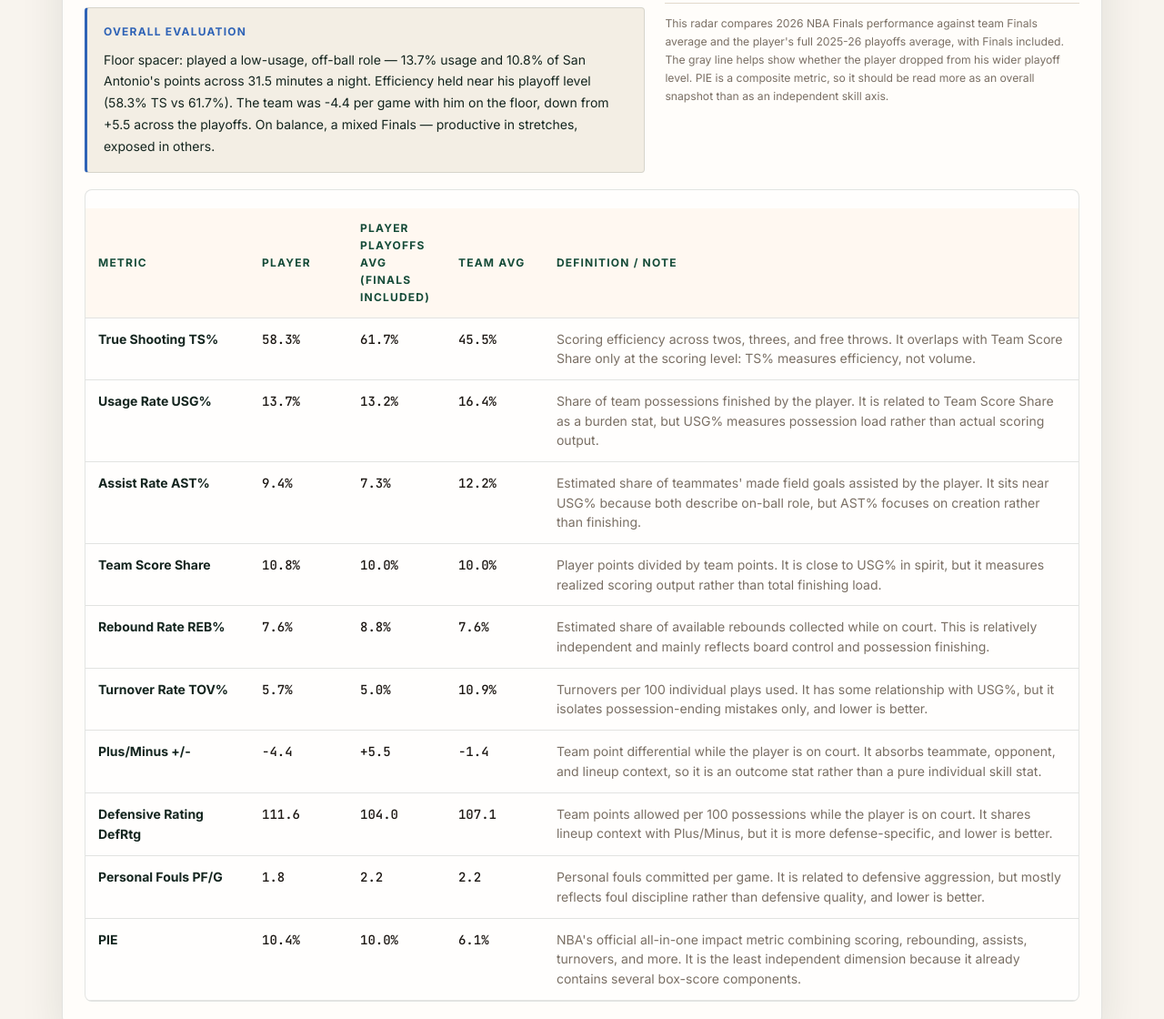
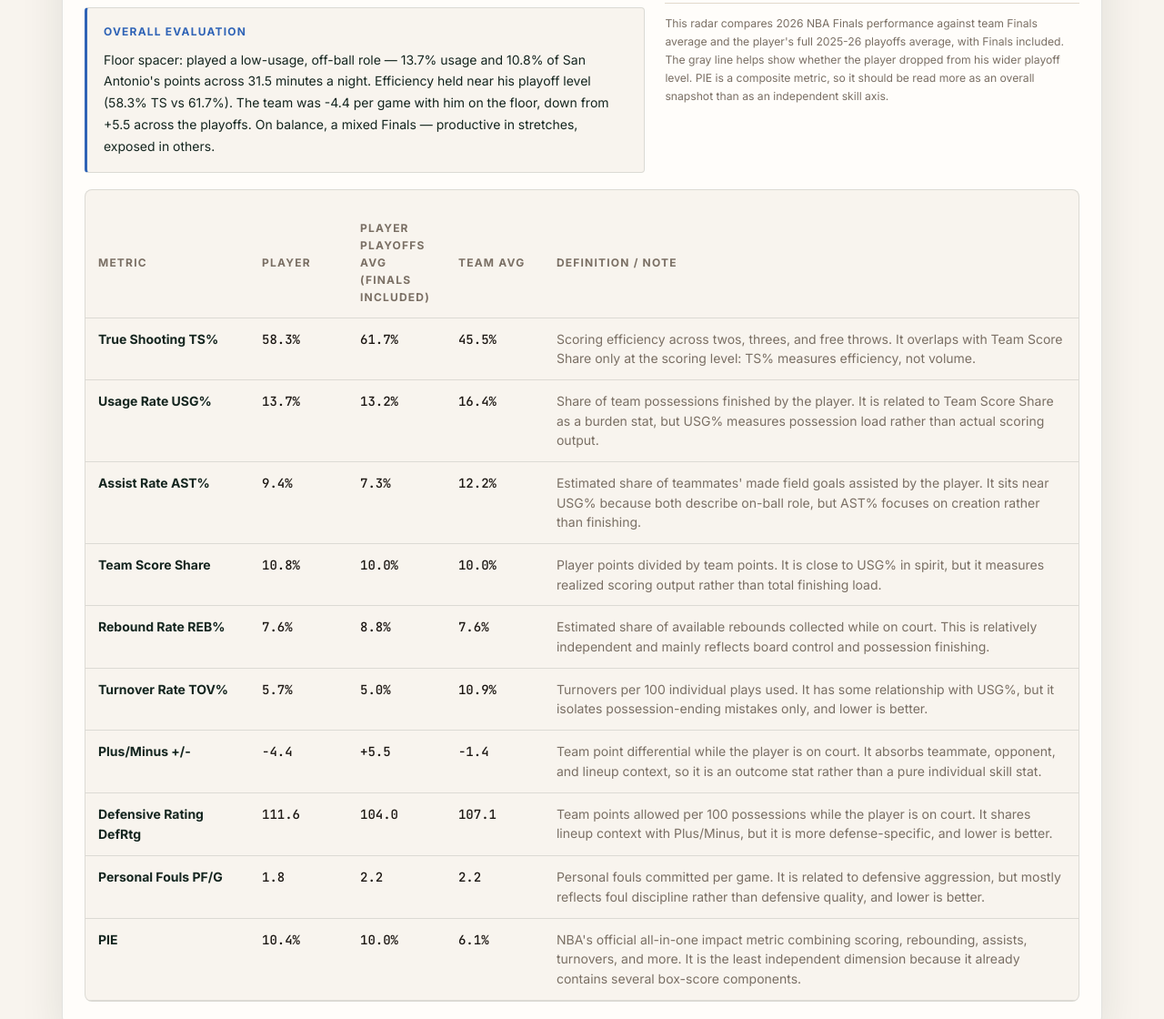
Before and after one commit to GioDio1002/benedict23-skills, a plain HTML site: page docs/articles/2026-nba-finals-spurs-radars/page-2.html in a window 1280 px wide. Shown: the part 1472-2592 px from the top of the page at 91% size. Drawn offline with Linux system fonts and the light colour scheme; a web font is replaced by a local one.

Commit message:
style: match summary box and table to stat-chip cream
- summary-box and table-panel backgrounds -> #F8F4EE (same cream as the
  stat chips), dropping the off-cream and translucent-white fills.
- table header: remove the green text and peach gradient; use muted
  brown text on the same cream, matching the stat-chip label styling.
Applies to all radar pages, both languages.

```diff
--- a/docs/assets/site.css
+++ b/docs/assets/site.css
@@ -607,7 +607,7 @@ code {
 }
 
 .article-radar-body .summary-box {
-  background: #f3eee4;
+  background: #F8F4EE;
   color: var(--ink);
   border: 1px solid var(--line);
   border-left: 3px solid var(--accent-blue);
@@ -643,7 +643,7 @@ code {
   overflow: hidden;
   border-radius: 8px;
   border: 1px solid var(--line);
-  background: rgba(255, 255, 255, 0.64);
+  background: #F8F4EE;
 }
 
 .article-radar-body table {
@@ -665,8 +665,8 @@ code {
   font-weight: 800;
   letter-spacing: 0.10em;
   text-transform: uppercase;
-  color: var(--accent-deep);
-  background: rgba(255, 248, 240, 0.9);
+  color: var(--muted);
+  background: #F8F4EE;
 }
 
 .article-radar-body td {
@@ -802,7 +802,7 @@ html:lang(zh-CN) .article-radar-body .summary-box {
 
 html:lang(zh-CN) .article-radar-body .table-panel {
   border-color: rgba(28, 24, 20, 0.09);
-  background: rgba(255, 252, 248, 0.72);
+  background: #F8F4EE;
 }
 
 html:lang(zh-CN) .article-radar-body table {
```
